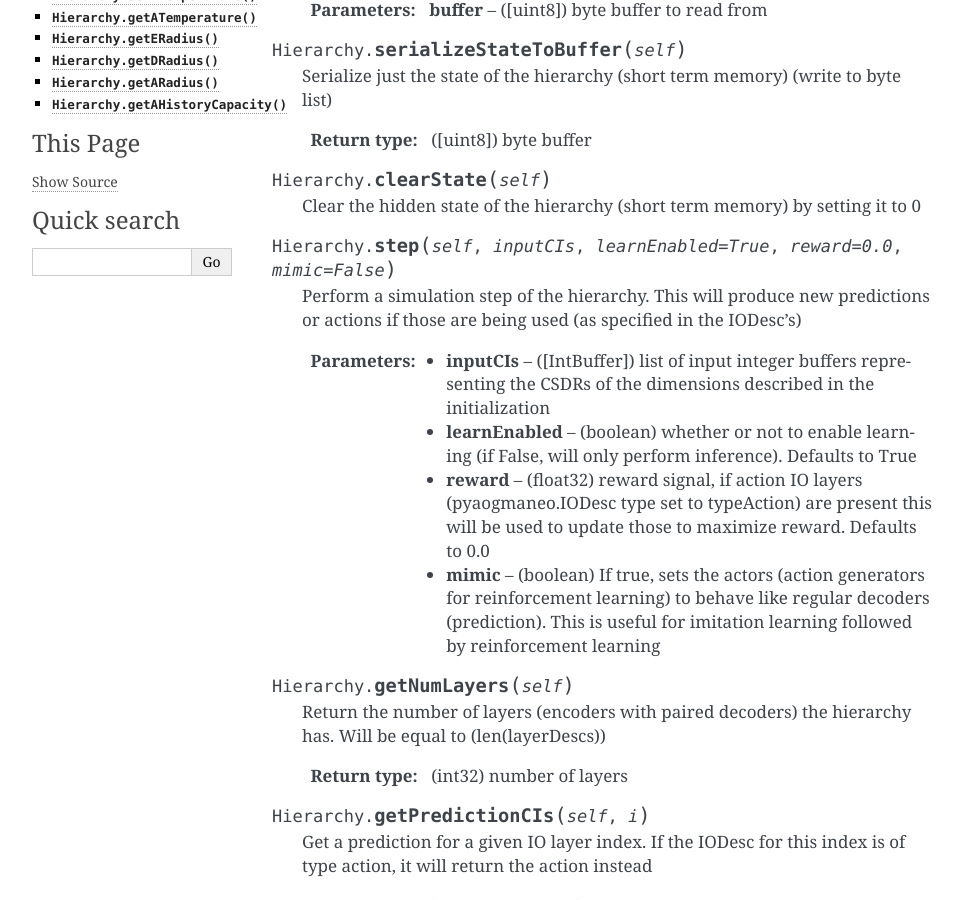
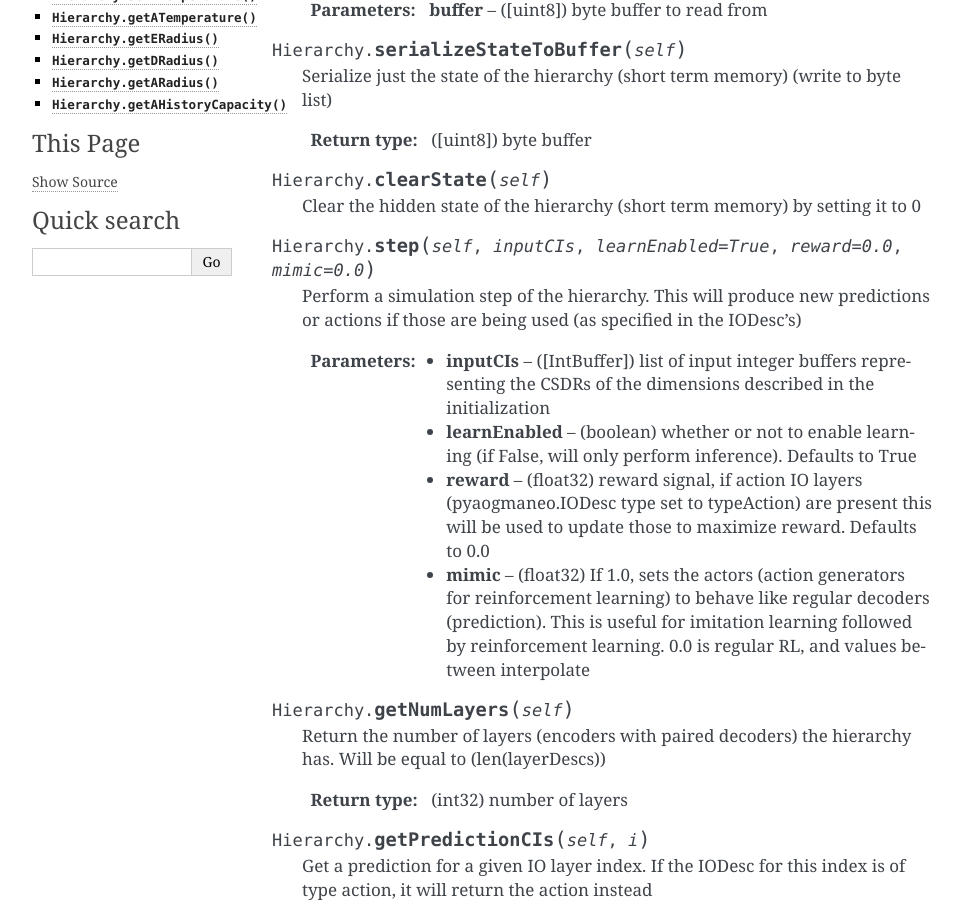
Before and after one commit to ogmacorp/PyAOgmaNeo, a Sphinx documentation site: the page built from docs/hierarchy.rst, in a window 1280 px wide and 900 px high, scrolled down 1007 px. Shown: the whole window, without its empty margins (148-1110 px from the left). Built offline with Sphinx 7.4.7, drawn with Linux system fonts in a browser that asks for light colours.

Commit message:
Doc update

```diff
--- a/docs/hierarchy.rst
+++ b/docs/hierarchy.rst
@@ -56,14 +56,14 @@ The sparse predictive hierarchy (SPH). Can be thought of as the "agent" when use
 
     Clear the hidden state of the hierarchy (short term memory) by setting it to 0
 
-.. function:: Hierarchy.step(self, inputCIs, learnEnabled=True, reward=0.0, mimic=False)
+.. function:: Hierarchy.step(self, inputCIs, learnEnabled=True, reward=0.0, mimic=0.0)
 
     Perform a simulation step of the hierarchy. This will produce new predictions or actions if those are being used (as specified in the IODesc's)
 
     :param inputCIs: ([IntBuffer]) list of input integer buffers representing the CSDRs of the dimensions described in the initialization
     :param learnEnabled: (boolean) whether or not to enable learning (if False, will only perform inference). Defaults to True
     :param reward: (float32) reward signal, if action IO layers (pyaogmaneo.IODesc type set to typeAction) are present this will be used to update those to maximize reward. Defaults to 0.0
-    :param mimic: (boolean) If true, sets the actors (action generators for reinforcement learning) to behave like regular decoders (prediction). This is useful for imitation learning followed by reinforcement learning
+    :param mimic: (float32) If 1.0, sets the actors (action generators for reinforcement learning) to behave like regular decoders (prediction). This is useful for imitation learning followed by reinforcement learning. 0.0 is regular RL, and values between interpolate
 
 .. function:: Hierarchy.getNumLayers(self)
 
```
